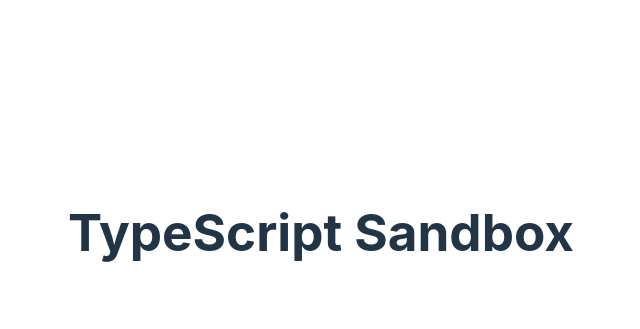
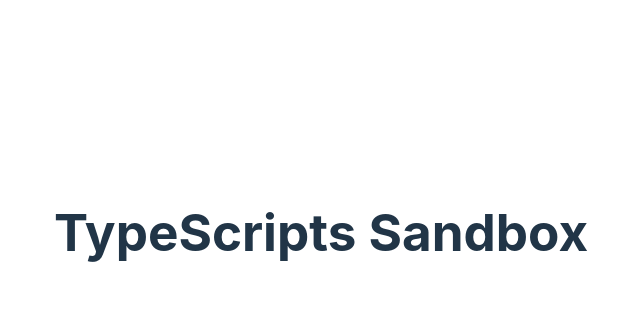
Before and after one commit to quiqueciria/bucles, a website built with Vite: page index.html in a window 1280 px wide. Shown: the part 168-497 px from the top of the page, without its empty margins (319-959 px from the left). Built offline with nearby package versions, Linux system fonts and the light colour scheme.

Commit message:
test commit

```diff
--- a/index.html
+++ b/index.html
@@ -8,7 +8,7 @@
   </head>
   <body>
     <div id="app">
-      <h1>TypeScript Sandbox</h1>
+      <h1>TypeScripts Sandbox</h1>
     </div>
     <script type="module" src="/src/main.ts"></script>
   </body>
```
